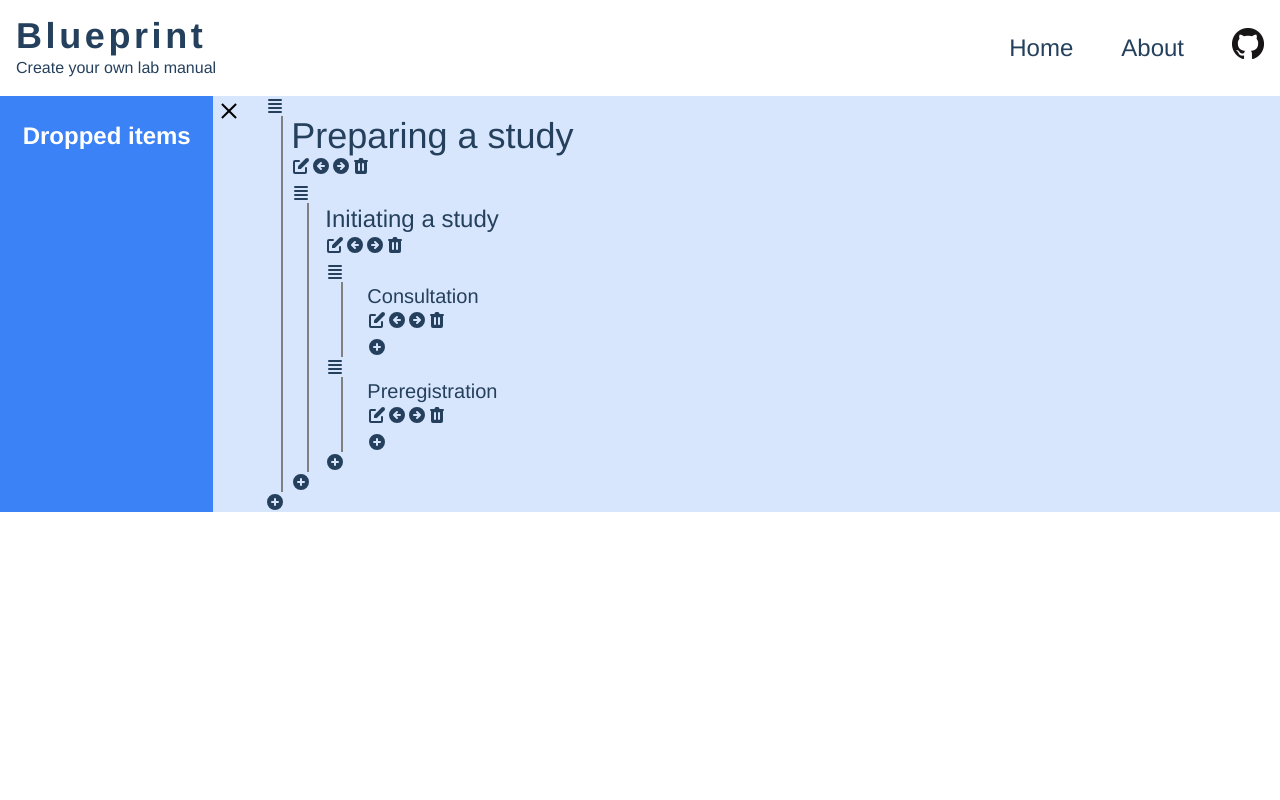
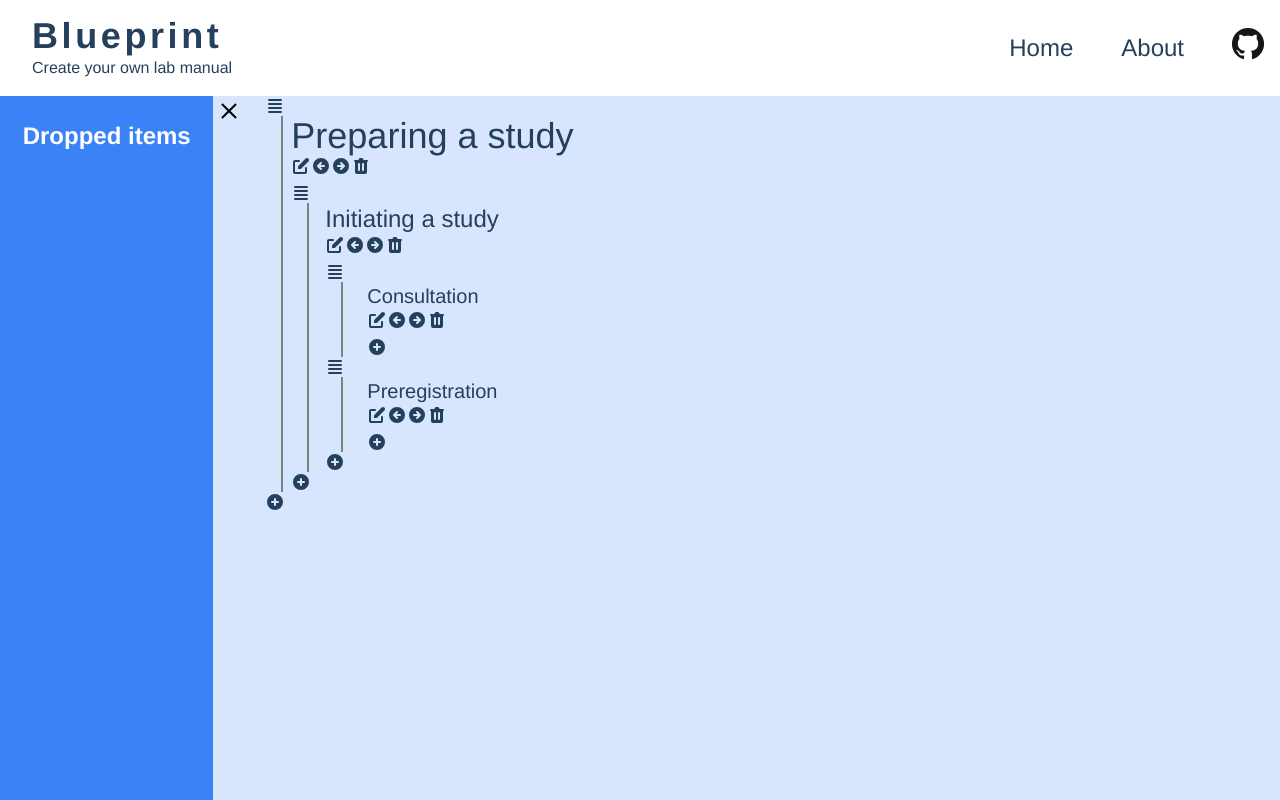
Before and after one commit to mjaquiery/lab-manual, a Vue app: page / in a window 1280 px wide. Built offline with nearby package versions, Linux system fonts and the light colour scheme.

Commit message:
added strecth to the bottom of the screen for main content area

```diff
--- a/src/App.vue
+++ b/src/App.vue
@@ -1,6 +1,6 @@
 <template>
   <div id="nav" class="top-0 p-4 w-full flex flex-row">
-    <div class="flex pr-12 items-start flex-nowrap flex-col flex">
+    <div class="flex pl-4 items-start flex-nowrap flex-col flex">
       <h1 class="tracking-widest font-extrabold">Blueprint</h1>
       <h4>Create your own lab manual</h4>
     </div>
--- a/src/views/About.vue
+++ b/src/views/About.vue
@@ -1,5 +1,5 @@
 <template>
-  <div class="about bg-blue-500 bg-opacity-20">
+  <div class="about bg-blue-500 bg-opacity-20 flex flex-auto">
     <h1>This is an about page</h1>
   </div>
 </template>
--- a/src/views/Home.vue
+++ b/src/views/Home.vue
@@ -1,5 +1,5 @@
 <template>
-  <div class="flex justify-end flex-nowrap flex-row bg-blue-500 bg-opacity-20">
+  <div class="flex flex-auto justify-end flex-nowrap flex-row bg-blue-500 bg-opacity-20">
     <Sidebar>
     <!--  <ul class="sidebar-panel-nav"> -->
        <h2 class="pb-5 text-white font-bold">Dropped items</h2>
```
